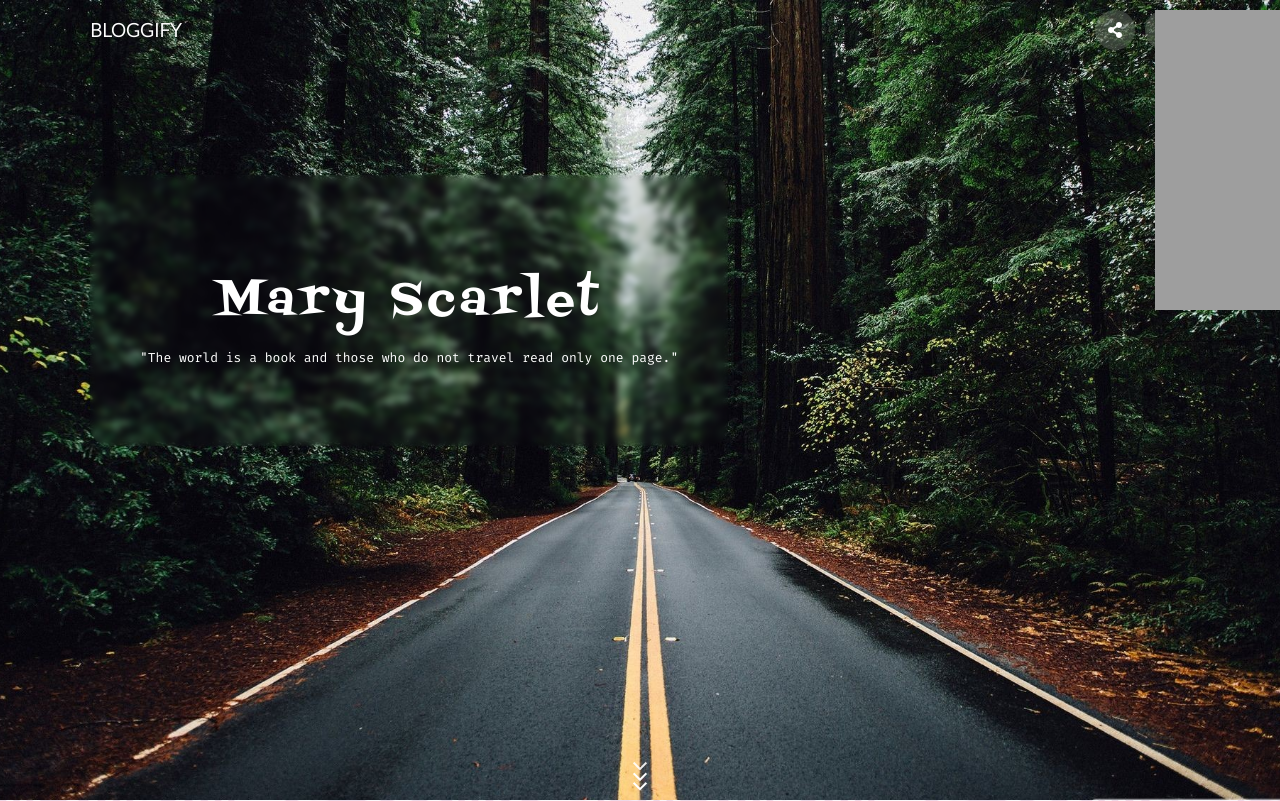
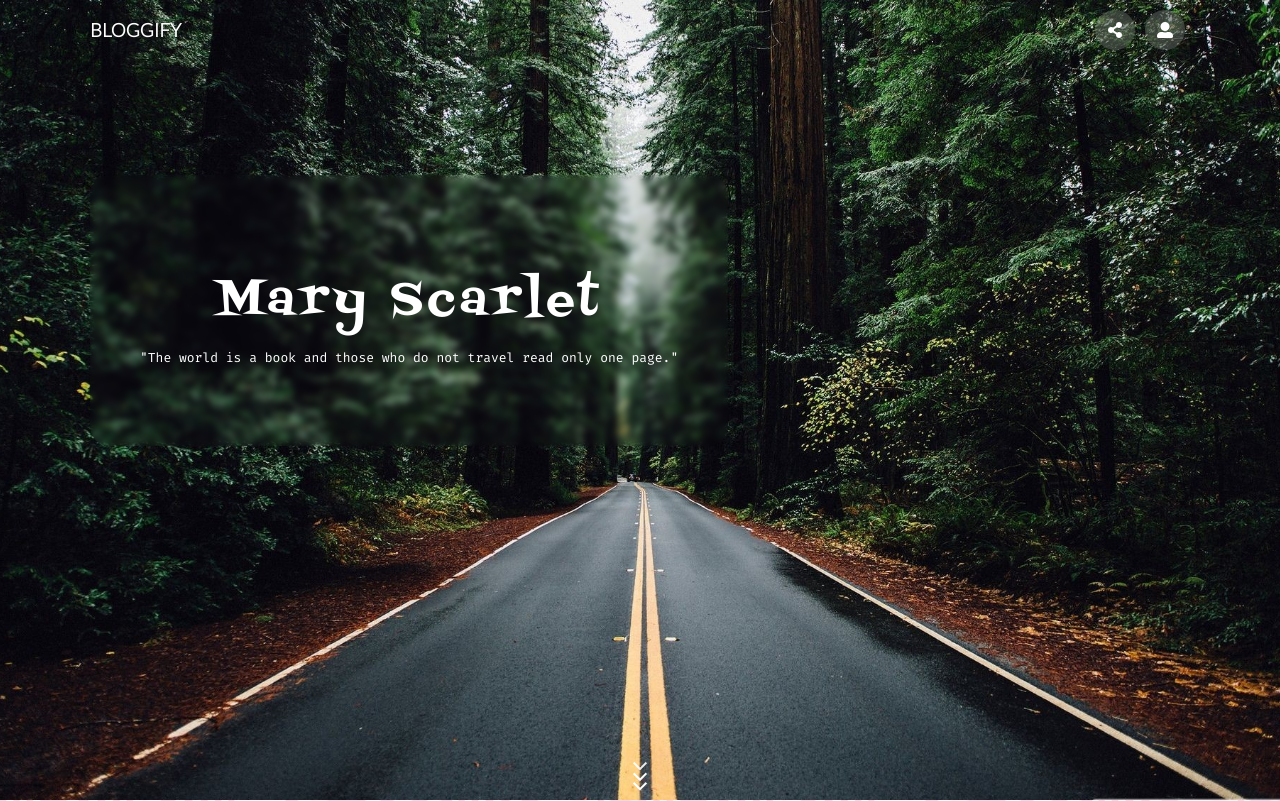
Before and after one commit to Blogify2021/Blogify, a Flask app: page /user/1 in a window 1280 px wide. Shown: the top 801 px of the page. Run offline with Flask 2, Linux system fonts and the light colour scheme; data comes from the database, SQL or seed files in the repository; some libraries are stand-ins or nearby versions; grey boxes are pictures that could not be loaded.

Commit message:
small changes

```diff
--- a/templates/index.html
+++ b/templates/index.html
@@ -59,10 +59,7 @@
                 <img src="{{post.img_url}}" alt="Blog " class="photo" />
                 <ul class="details">
                   <li class="author">
-                    <img
-                      class="Gravatar"
-                      src="{{post.author.email|gravatar}}"
-                    />
+                    <i class="fas fa-user-alt"></i>
                     <a
                       href="{{url_for('show_user_profile',user_id=post.author.id)}}"
                       >{{post.author.username}}</a
--- a/templates/user.html
+++ b/templates/user.html
@@ -24,7 +24,7 @@
           <ul class="right-menu">
             <li id="share-btn"><i class="fas fa-share-alt"></i></li>
             <li id="profile-btn">
-              <img class="Gravatar" src="{{author.email|gravatar}}" />
+              <i class="fas fa-user-alt"></i>
             </li>
           </ul>
         </nav>
@@ -40,7 +40,7 @@
           </div>
         </header>
 
-        <!-- Footer -->
+        <!-- Scroll down arrows -->
         <footer>
           <span></span>
           <span></span>
@@ -109,7 +109,7 @@
           %} {% set card_value= 'c-h' %} {% else %} {% set card_value= '' %} {%
           endif %} {% if count==9 %} {%set count=0%} {% endif %}
           <div class="card {{card_value}}">
-            <img src="{{post.img_url}}" alt="Blog 1" />
+            <img src="{{post.img_url}}" alt="Blog {{post.id}}" />
             <div class="card-info">
               <a href="{{ url_for('show_post', post_id=post.id) }}">
                 <h3>{{post.title}}</h3>
```
